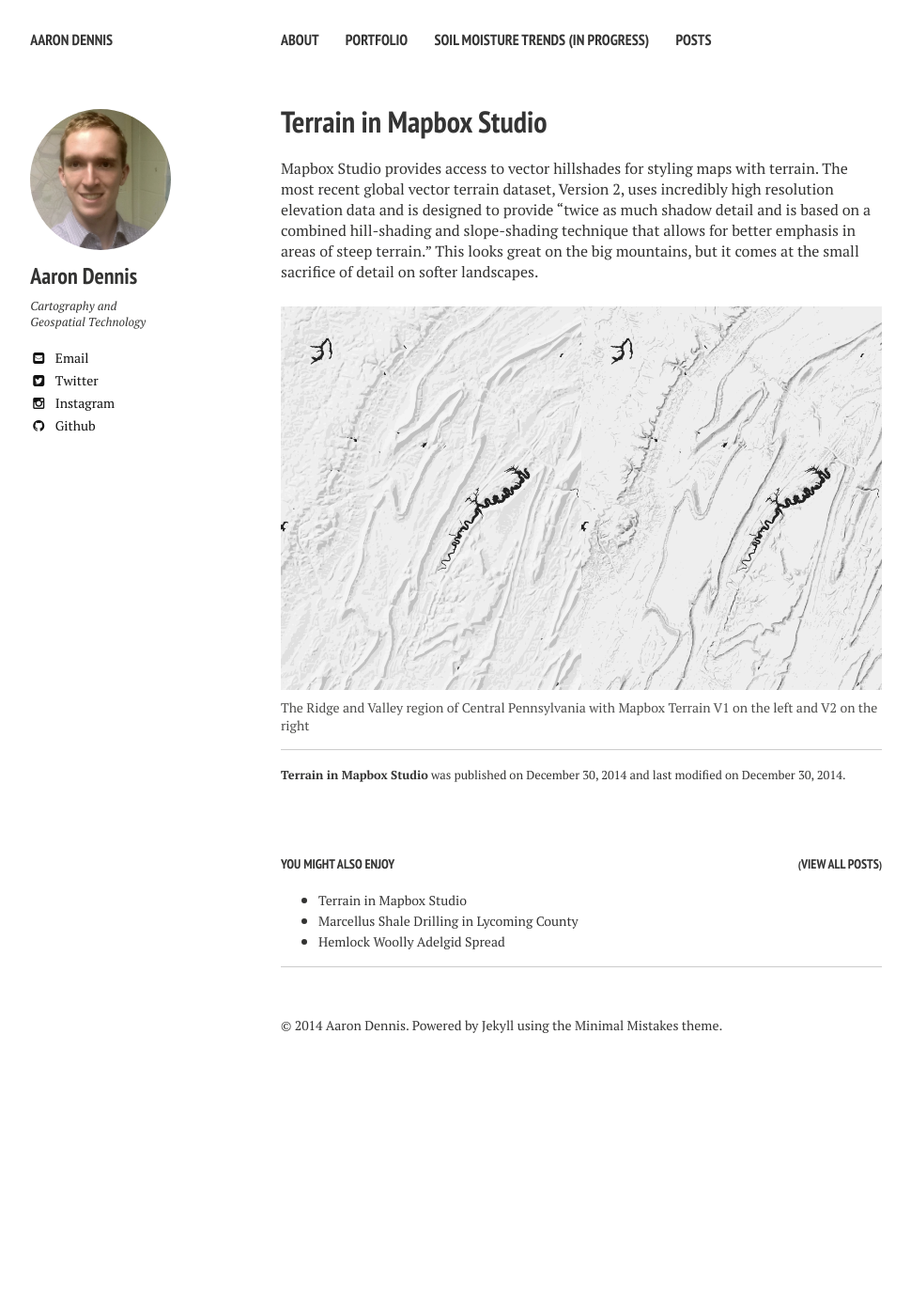
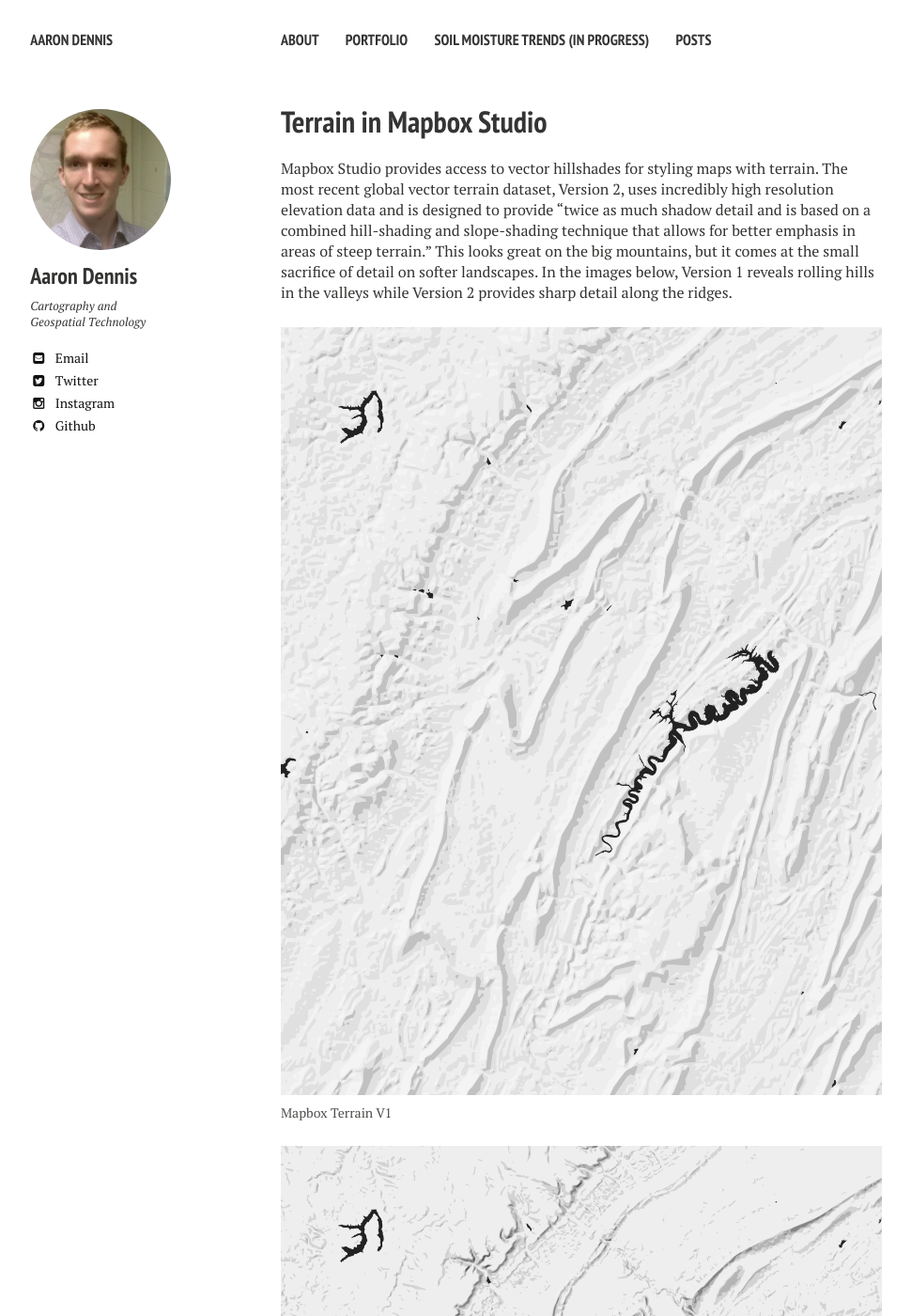
Before and after one commit to Joe-Robertson/aaronpdennis.github.io, a Jekyll site: the page built from _posts/2014-12-30-terrain-in-mapbox-studio.md, in a window 1280 px wide and 1400 px high. Shown: the whole window at 94% size, without its empty margins (21-991 px from the left). Built offline with Jekyll 4.4.1, drawn with Linux system fonts in a browser that asks for light colours; nearby versions of some CDN libraries.

Commit message:
more writing

```diff
--- a/_posts/2014-12-30-terrain-in-mapbox-studio.md
+++ b/_posts/2014-12-30-terrain-in-mapbox-studio.md
@@ -10,10 +10,14 @@
   credit:
   creditlink:
 ---
-Mapbox Studio provides access to vector hillshades for styling maps with terrain. The most recent global vector terrain dataset, Version 2, uses incredibly high resolution elevation data and is designed to provide "twice as much shadow detail and is based on a combined hill-shading and slope-shading technique that allows for better emphasis in areas of steep terrain." This looks great on the big mountains, but it comes at the small sacrifice of detail on softer landscapes.
+Mapbox Studio provides access to vector hillshades for styling maps with terrain. The most recent global vector terrain dataset, Version 2, uses incredibly high resolution elevation data and is designed to provide "twice as much shadow detail and is based on a combined hill-shading and slope-shading technique that allows for better emphasis in areas of steep terrain." This looks great on the big mountains, but it comes at the small sacrifice of detail on softer landscapes. In the images below, Version 1 reveals rolling hills in the valleys while Version 2 provides sharp detail along the ridges.
 
-<figure class="half">
+<figure>
 	<img src="/images/mapbox-terrain/ridge-valley-v1.png">
+	<figcaption>Mapbox Terrain V1</figcaption>
+</figure>
+
+<figure>
 	<img src="/images/mapbox-terrain/ridge-valley-v2.png">
-	<figcaption>The Ridge and Valley region of Central Pennsylvania with Mapbox Terrain V1 on the left and V2 on the right</figcaption>
+	<figcaption>Mapbox Terrain V2</figcaption>
 </figure>
```
